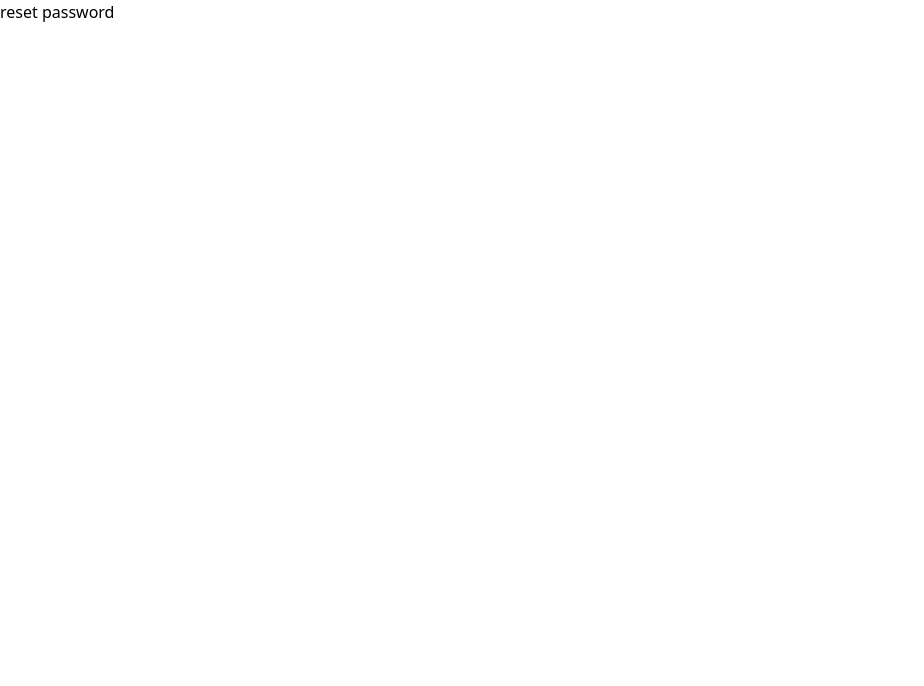
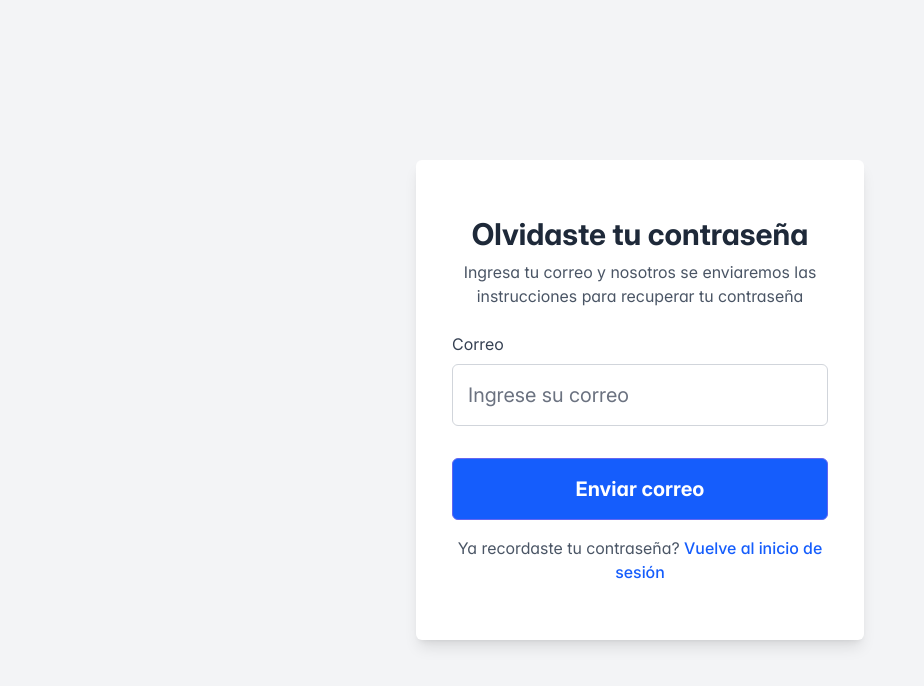
Before and after one commit to xenocore-wirachain/wirachain-frontend, a React (Vite) app: page /reset-pass in a window 1280 px wide. Shown: the top 686 px of the page, without its empty margins (0-924 px from the left). Built offline with nearby package versions, Linux system fonts and the light colour scheme.

Commit message:
ui in login, register and forgot pass

```diff
--- a/src/pages/auth/Login.tsx
+++ b/src/pages/auth/Login.tsx
@@ -23,6 +23,7 @@ function Login() {
   const onSubmit = (data: Credentials) => {
     console.log("CREDENTIALS", data)
     reset()
+    void navigate("dashboard")
   }
 
   const handleFormSubmit = (e: React.FormEvent) => {
@@ -114,7 +115,8 @@ function Login() {
 
           <Button
             label="Iniciar sesión"
-            className="w-full p-button-lg mt-2 bg-blue-600 hover:bg-blue-700"
+            className="w-full mt-2 bg-blue-600 hover:bg-blue-700"
+            size="large"
             type="submit"
             form="register"
           />
@@ -126,7 +128,8 @@ function Login() {
 
         <Button
           label="Registrate"
-          className="w-full p-button-lg p-button-outlined mt-2"
+          className="w-full p-button-outlined mt-2"
+          size="large"
           type="button"
           onClick={handleRedirectRegister}
         />
--- a/src/pages/auth/Register.tsx
+++ b/src/pages/auth/Register.tsx
@@ -1,5 +1,133 @@
+import "primeicons/primeicons.css"
+import { Button } from "primereact/button"
+import { Card } from "primereact/card"
+import { Divider } from "primereact/divider"
+import { InputText } from "primereact/inputtext"
+import "primereact/resources/primereact.min.css"
+import "primereact/resources/themes/lara-light-indigo/theme.css"
+import { classNames } from "primereact/utils"
+import type React from "react"
+import { useState } from "react"
+import { useNavigate } from "react-router"
+
 function Register() {
-  return <div>register</div>
+  const navigate = useNavigate()
+  const [formData, setFormData] = useState({
+    name: "",
+    email: "",
+    password: "",
+    confirmPassword: "",
+  })
+
+  const [acceptTerms, setAcceptTerms] = useState<boolean>(false)
+
+  const [errors, setErrors] = useState<Record<string, boolean>>({
+    name: false,
+    email: false,
+    password: false,
+    confirmPassword: false,
+    terms: false,
+    passwordMatch: false,
+  })
+
+  const handleRedirectLogin = () => {
+    void navigate("/")
+  }
+
+  const handleInputChange = (e: React.ChangeEvent<HTMLInputElement>) => {
+    const { name, value } = e.target
+    setFormData(prev => ({
+      ...prev,
+      [name]: value,
+    }))
+
+    // Clear error when typing
+    setErrors(prev => ({
+      ...prev,
+      [name]: false,
+      ...(name === "confirmPassword" || name === "password"
+        ? { passwordMatch: false }
+        : {}),
+    }))
+  }
+
+  const handleRegister = (e: React.FormEvent) => {
+    e.preventDefault()
+
+    const newErrors = {
+      name: !formData.name,
+      email: !formData.email,
+      password: !formData.password,
+      confirmPassword: !formData.confirmPassword,
+      terms: !acceptTerms,
+      passwordMatch:
+        formData.password !== formData.confirmPassword &&
+        Boolean(formData.password && formData.confirmPassword),
+    }
+
+    setErrors(newErrors)
+
+    if (!Object.values(newErrors).some(Boolean)) {
+      // Here you would handle the actual registration logic
+      console.log("Registration attempt with:", { ...formData, acceptTerms })
+    }
+  }
+
+  return (
+    <div className="flex items-center justify-center min-h-screen bg-gray-100">
+      <Card className="w-full max-w-md p-4 shadow-lg">
+        <div className="text-center mb-6">
+          <h1 className="text-3xl font-bold text-gray-800">Registrate ahora</h1>
+          <p className="text-gray-600 mt-2">
+            Unetenos y accede a todas las herramientas
+          </p>
+        </div>
+
+        <form onSubmit={handleRegister}>
+          <div className="mb-4">
+            <label htmlFor="name" className="block text-gray-700 mb-2">
+              Nombre completo
+            </label>
+            <InputText
+              id="name"
+              name="name"
+              value={formData.name}
+              onChange={handleInputChange}
+              size="small"
+              className={classNames("w-full", {
+                "p-invalid": errors.name,
+              })}
+              placeholder="Your full name"
+            />
+            {errors.name && (
+              <small className="text-red-500">Name is required.</small>
+            )}
+          </div>
+
+          <Button
+            label="Register"
+            size="small"
+            className="w-full  mt-2 bg-blue-600 hover:bg-blue-700"
+            type="submit"
+          />
+        </form>
+
+        <Divider align="center" />
+
+        <div className="text-center mt-4">
+          <p className="text-gray-600">
+            Ya tienes una cuenta?{" "}
+            <a
+              onClick={handleRedirectLogin}
+              className="text-blue-600 hover:underline font-medium"
+            >
+              Inicia sesión
+            </a>
+          </p>
+        </div>
+      </Card>
+    </div>
+  )
 }
 
 export default Register
--- a/src/pages/auth/ResetPassword.tsx
+++ b/src/pages/auth/ResetPassword.tsx
@@ -1,5 +1,110 @@
+import "primeicons/primeicons.css"
+import { Button } from "primereact/button"
+import { Card } from "primereact/card"
+import { InputText } from "primereact/inputtext"
+import "primereact/resources/primereact.min.css"
+import "primereact/resources/themes/lara-light-indigo/theme.css"
+import { Controller, useForm } from "react-hook-form"
+import { useNavigate } from "react-router"
+import type { ForgotPassword } from "../../types/Credentials"
+
 function ResetPassword() {
-  return <div>reset password</div>
+  const defaultValues: ForgotPassword = {
+    email: "",
+  }
+  const {
+    control,
+    formState: { errors },
+    reset,
+    handleSubmit,
+  } = useForm<ForgotPassword>({ defaultValues })
+  const navigate = useNavigate()
+
+  const onSubmit = (data: ForgotPassword) => {
+    console.log("CREDENTIALS", data)
+    reset()
+  }
+
+  const handleRedirectLogin = () => {
+    void navigate("/")
+  }
+
+  const handleFormSubmit = (e: React.FormEvent) => {
+    e.preventDefault()
+    void handleSubmit(onSubmit)(e as React.BaseSyntheticEvent)
+  }
+
+  return (
+    <div className="flex items-center justify-center min-h-screen bg-gray-100">
+      <Card className="w-full max-w-md p-4 shadow-lg">
+        <div className="text-center mb-6">
+          <h1 className="text-3xl font-bold text-gray-800">
+            Olvidaste tu contraseña
+          </h1>
+          <p className="text-gray-600 mt-2">
+            Ingresa tu correo y nosotros se enviaremos las instrucciones para
+            recuperar tu contraseña
+          </p>
+        </div>
+        <form id="forgotPass" onSubmit={handleFormSubmit}>
+          <div className="mb-4">
+            <label htmlFor="email" className="block text-gray-700 mb-2">
+              Correo
+            </label>
+            <Controller
+              control={control}
+              name="email"
+              rules={{
+                required: "Se requiere correo",
+                pattern: {
+                  value: /^[A-Z0-9._%+-]+@[A-Z0-9.-]+\.[A-Z]{2,}$/i,
+                  message: "Correo invalido",
+                },
+              }}
+              render={({ field: { onChange, onBlur, value, ref } }) => (
+                <InputText
+                  onBlur={onBlur}
+                  onChange={onChange}
+                  value={value}
+                  ref={ref}
+                  keyfilter="email"
+                  invalid={errors.email ? true : false}
+                  // disabled={isLoading}
+                  placeholder="Ingrese su correo"
+                  className="w-full p-inputtext-lg"
+                />
+              )}
+            />
+            {errors.email && (
+              <small className="text-red-500">
+                {errors.email.message?.toString()}
+              </small>
+            )}
+          </div>
+
+          <Button
+            label="Enviar correo"
+            size="large"
+            form="forgotPass"
+            className="w-full mt-4 bg-blue-600 hover:bg-blue-700"
+            type="submit"
+          />
+
+          <div className="text-center mt-4">
+            <p className="text-gray-600">
+              Ya recordaste tu contraseña?{" "}
+              <a
+                onClick={handleRedirectLogin}
+                className="text-blue-600 hover:underline font-medium"
+              >
+                Vuelve al inicio de sesión
+              </a>
+            </p>
+          </div>
+        </form>
+      </Card>
+    </div>
+  )
 }
 
 export default ResetPassword
--- a/src/types/Credentials.tsx
+++ b/src/types/Credentials.tsx
@@ -7,3 +7,7 @@ export type Tokens = {
   accessToken: string
   refreshToken: string
 }
+
+export type ForgotPassword = {
+  email: string
+}
```
